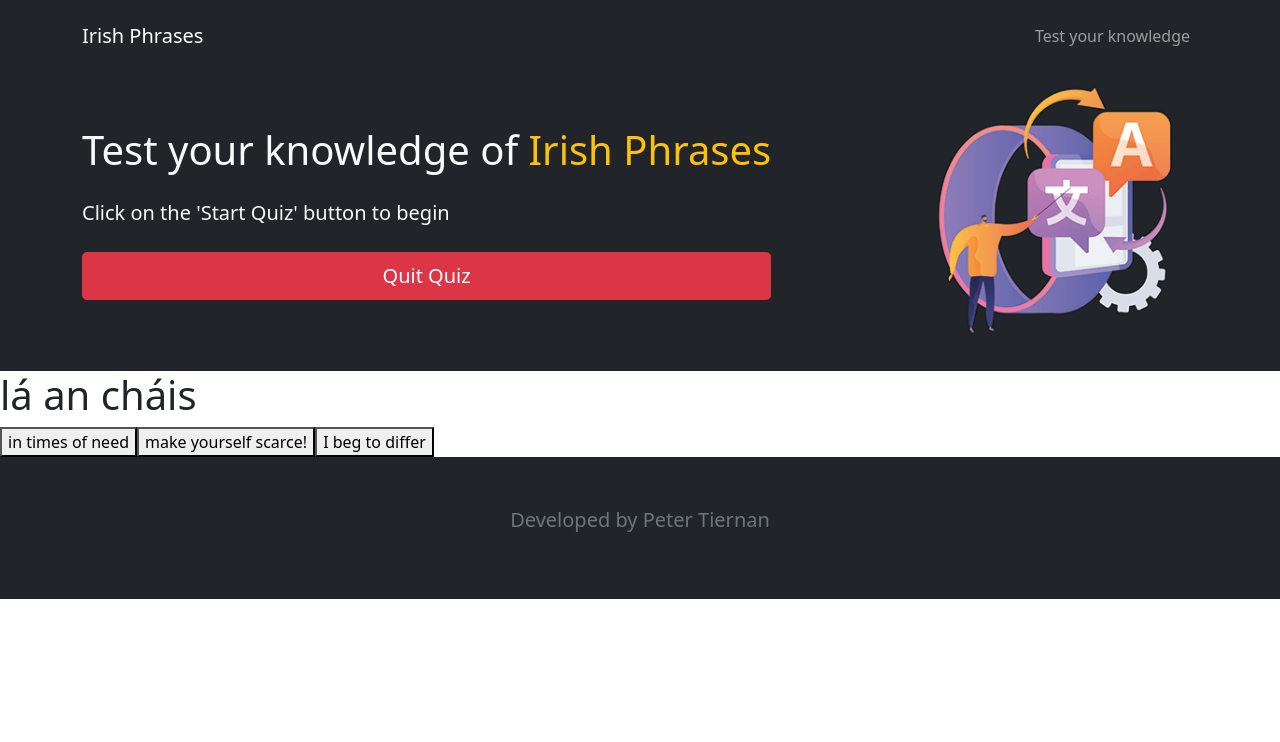
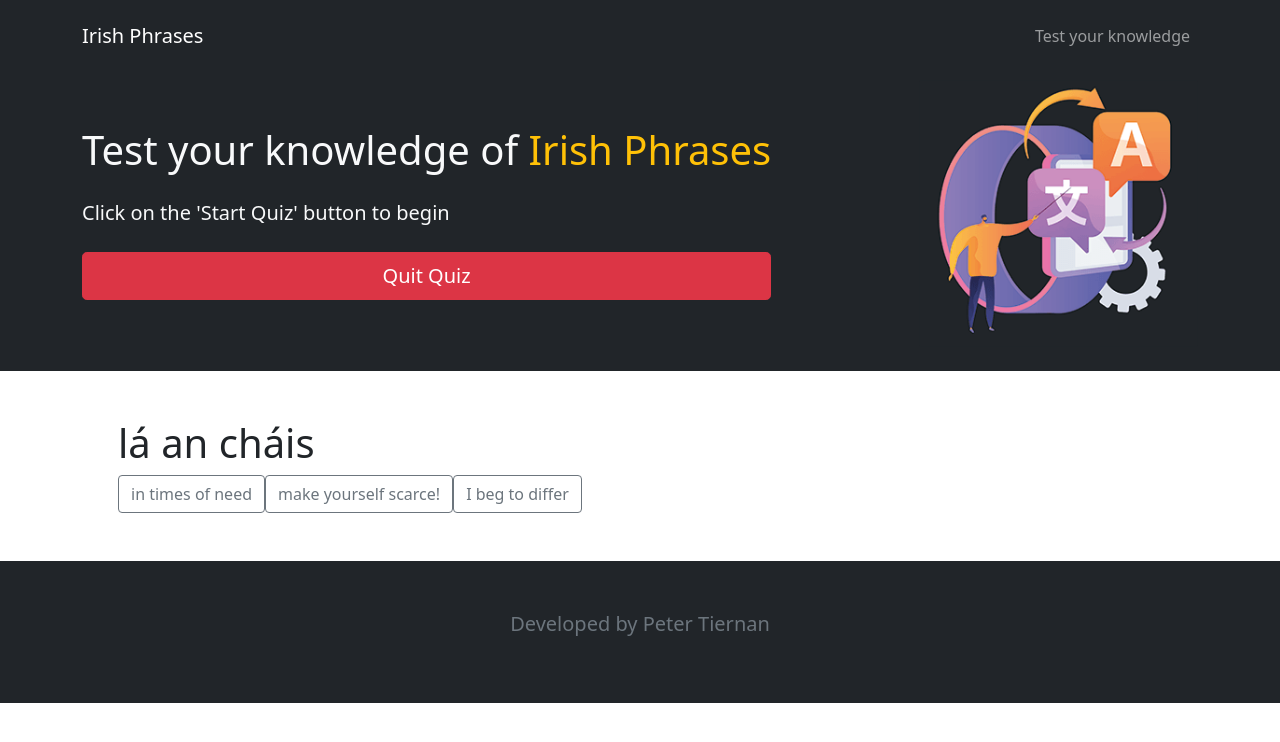
Before and after one commit to pt-phone-home/irish-phrases-2024, a plain HTML site: page quiz.html in a window 1280 px wide. Both pictures are taken after a click on the link "Start Quiz". Drawn offline with nearby package versions, Linux system fonts and the light colour scheme.

Commit message:
continuing to work on quiz feature

```diff
--- a/quiz.html
+++ b/quiz.html
@@ -26,6 +26,8 @@
             </div>
         </div>
     </section>
+     <section>
+       <div class="container p-5">
         <div id="quizContainer" style="display: none;">
             <h1 id="irishPhrase"></h1>
             <div id="options"></div>
@@ -35,6 +37,8 @@
           <div id="scorePage" style="display: none;">
             <h1>Your Score: <span id="score"></span>/10</h1>
           </div>
+       </div>
+     </section>
     <div id="footer"></div>
     <script src="https://cdn.jsdelivr.net/npm/bootstrap@5.0.2/dist/js/bootstrap.bundle.min.js" integrity="sha384-MrcW6ZMFYlzcLA8Nl+NtUVF0sA7MsXsP1UyJoMp4YLEuNSfAP+JcXn/tWtIaxVXM" crossorigin="anonymous"></script>
     <script src="script.js"></script>
--- a/quiz.js
+++ b/quiz.js
@@ -69,6 +69,10 @@ function displayQuestion() {
   optionsDiv.innerHTML = "";
   options.forEach((option) => {
     const button = document.createElement("button");
+    button.classList.add("btn");
+    button.classList.add("btn-outline");
+    button.classList.add("btn-outline-secondary");
+
     button.textContent = option;
     button.addEventListener("click", () => checkAnswer(option, correctAnswer));
     optionsDiv.appendChild(button);
```
Lines whose indentation alone changed are shown as unchanged.
